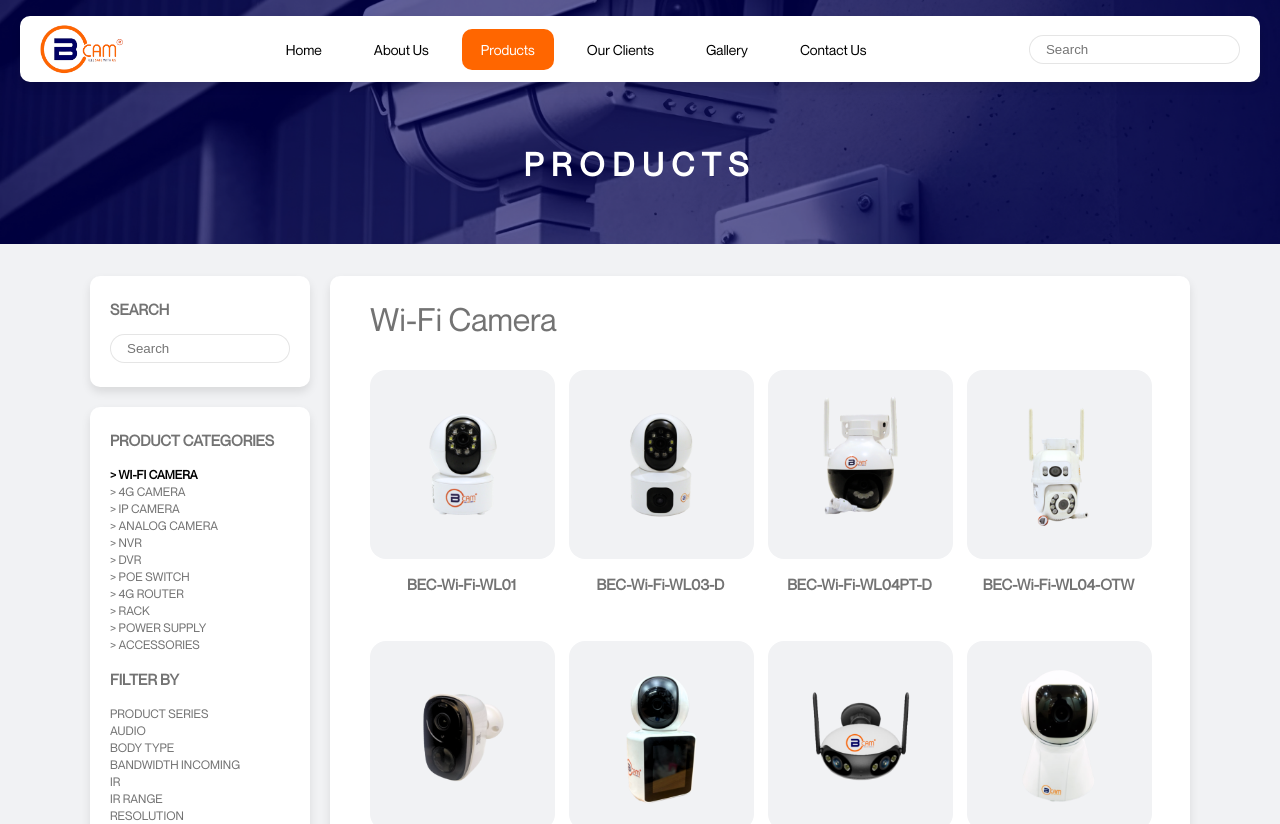
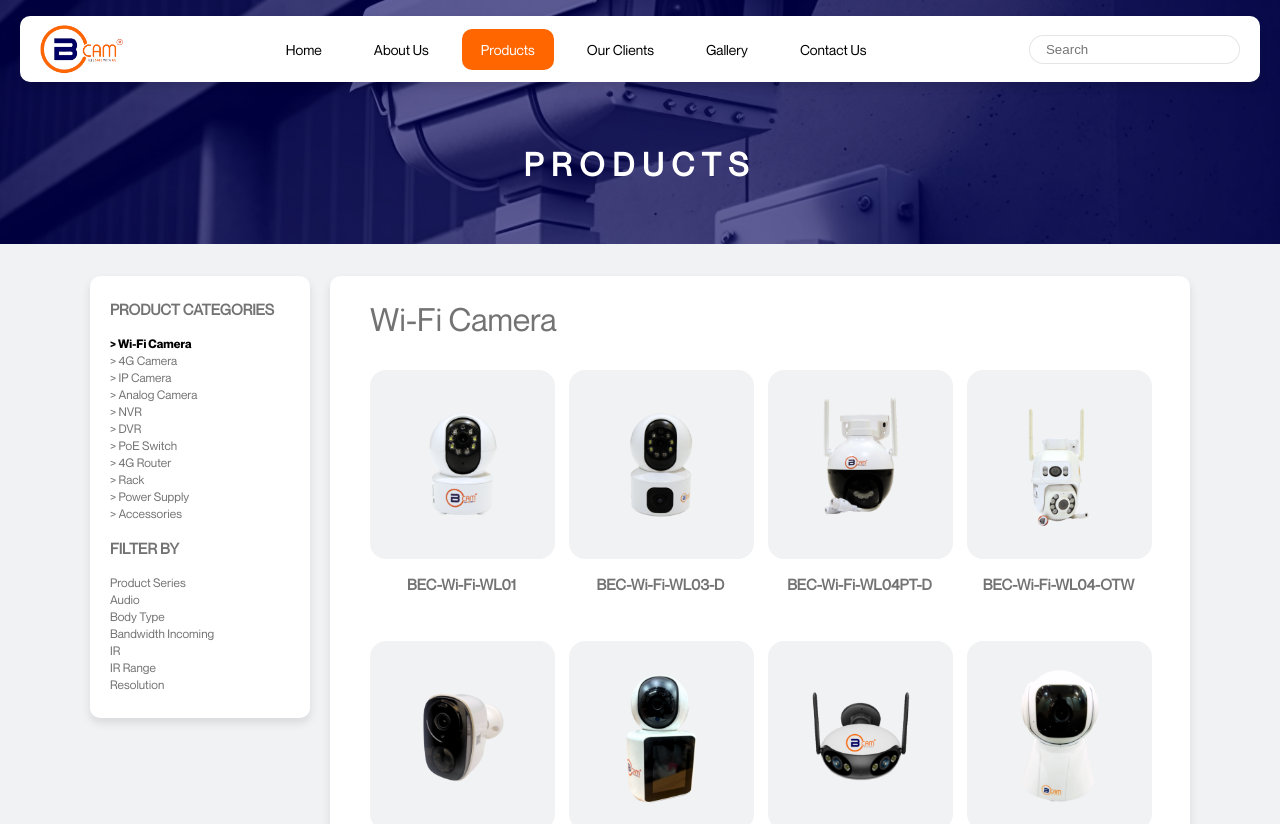
Before and after one commit to mg-mayankgautam/bcam, a React (Create React App) app: page /products in a window 1280 px wide. Shown: the top 824 px of the page. Built offline with nearby package versions, Linux system fonts and the light colour scheme.

Commit message:
font bold

```diff
--- a/src/App.css
+++ b/src/App.css
@@ -30,6 +30,10 @@
   cursor: pointer;
 }
 
+.bold, strong{
+  font-family: 'myfontbold';
+}
+
 
 @media only screen and (orientation: portrait) {
   .dummyNav{
--- a/src/components/AboutPage/AboutUs/AboutUs.css
+++ b/src/components/AboutPage/AboutUs/AboutUs.css
@@ -31,6 +31,7 @@
     font-size: 48px;
     font-weight: 700;
     color: var(--primary);
+    font-family: 'myfontbold';
 }
 
 .aboutUsImg{
--- a/src/components/AboutPage/MissionVision/MissionVision.css
+++ b/src/components/AboutPage/MissionVision/MissionVision.css
@@ -13,6 +13,7 @@
 .MV_head {
     font-size: 48px;
     color: #0000c4;
+    font-family: 'myfontbold';
     font-weight: 800;
     margin-bottom: 32px;
 }
--- a/src/components/ProductsPage/Collection.css
+++ b/src/components/ProductsPage/Collection.css
@@ -44,12 +44,12 @@
     margin: 2px 0;
     cursor: pointer;
     transition: all 100ms ease-in-out;
-    text-transform: uppercase;
+    /* text-transform: uppercase; */
     color: #737373;
 }
 .C_categoryItem:hover, .C_categoryItem.bold{
     color: black;
-    font-weight: 800;
+    font-family: 'myfontbold';
 }
 
 .collectionMainbar {
--- a/src/components/ProductsPage/Collection.js
+++ b/src/components/ProductsPage/Collection.js
@@ -41,10 +41,10 @@
   return (
     <div className='Collection'>
       <div className='collectionSidebar'>
-        <div className='C_searchDiv'>
+        {/* <div className='C_searchDiv'>
           <div className='C_searchHead'>SEARCH</div>
           <input placeholder='Search' className='navInput' />
-        </div>
+        </div> */}
 
         <div className='C_FilterDiv'>
 
```
